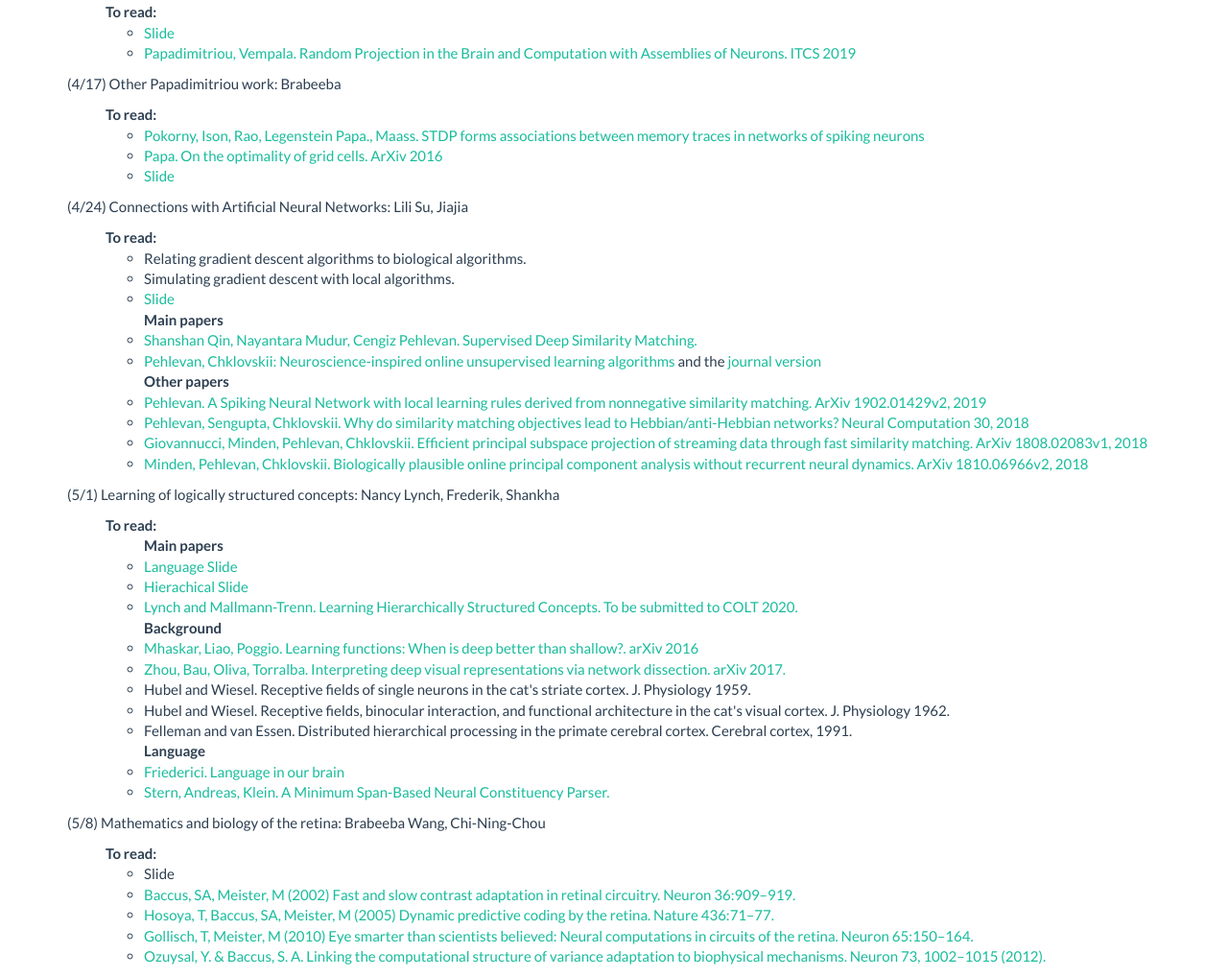
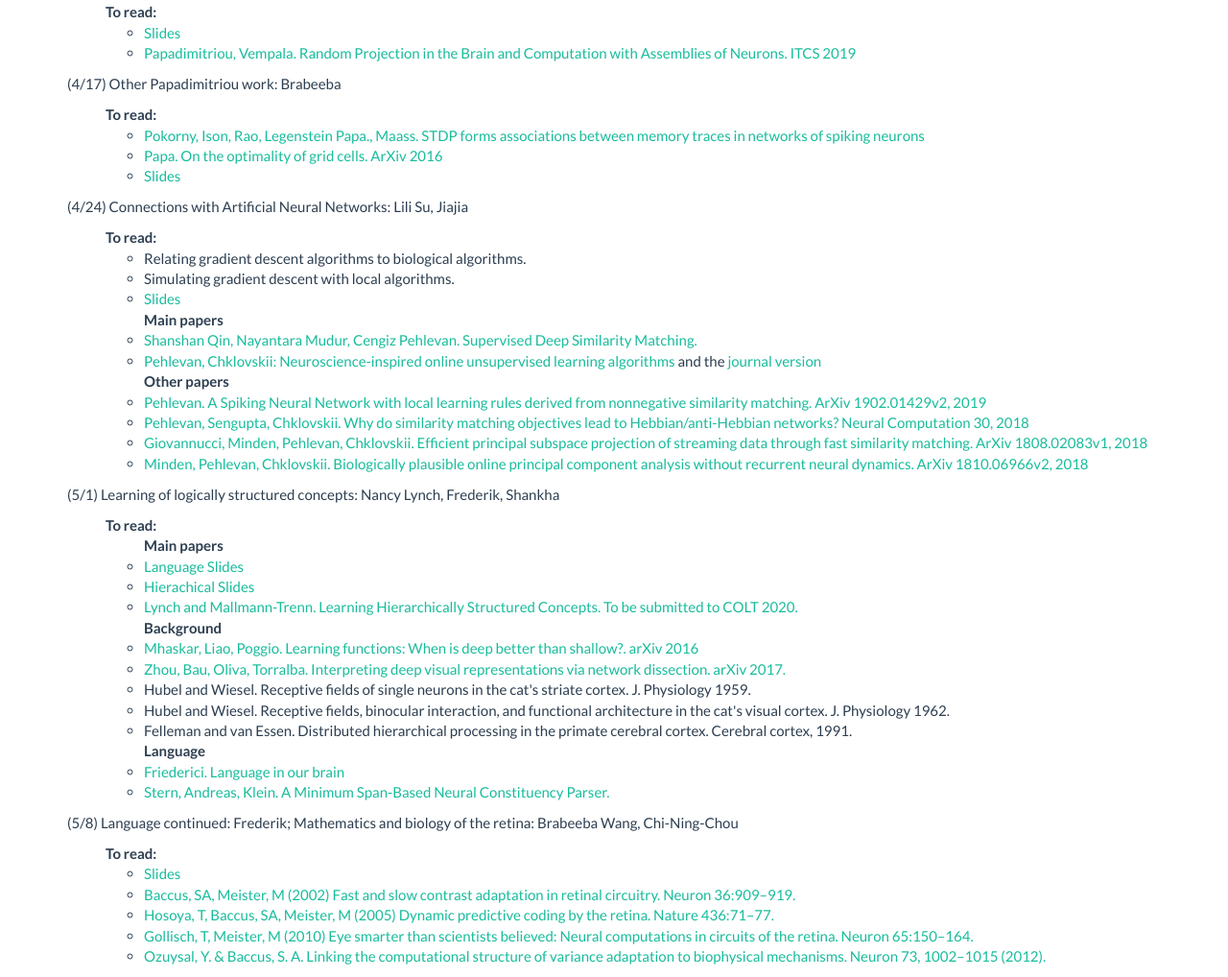
Before and after one commit to brabeeba/neuralReadingGroup, a plain HTML site: page index.html in a window 1280 px wide. Shown: the part 2190-3208 px from the top of the page at 96% size. Drawn offline with Linux system fonts and the light colour scheme; files that its build step writes are made by us from their sources; files whose address does not match are found by name.

Commit message:
add references

```diff
--- a/index.html
+++ b/index.html
@@ -113,7 +113,7 @@ changing edge weights.</li>
 			<ul>
 				<strong>To read:</strong>
 				<ul>
-			<li> <a href="https://arxiv.org/pdf/1911.02363.pdf">Chou, Wang. ODE-Inspired Analysis for the Biological Version of Oja's Rule in Solving Streaming PCA with For-All-Time Guarantee. Submitted to COLT 2020</a>
+			<li> <a href="https://arxiv.org/pdf/1911.02363.pdf">Chou, Wang. ODE-Inspired Analysis for the Biological Version of Oja's Rule in Solving Streaming PCA with For-All-Time Guarantee.</a>
 			</li>
 		</ul>
 		<strong>What was presented:</strong>
@@ -203,7 +203,7 @@ changing edge weights.</li>
 			<ul>
 				<strong>To read:</strong>
 				<ul>
-				<li><a href="MIT2020.pptx">Slide</a> </li>
+				<li><a href="MIT2020.pptx">Slides</a> </li>
 				<li><a href="https://www.cc.gatech.edu/~vempala/papers/assemblies.pdf">Papadimitriou, Vempala. Random Projection in the Brain and Computation with Assemblies of Neurons. ITCS 2019</a> </li>
 			</ul>
 		</ul>
@@ -215,7 +215,7 @@ changing edge weights.</li>
 				<ul>
 					<li><a href="https://www.biorxiv.org/content/10.1101/188938v2.full.pdf">Pokorny, Ison, Rao, Legenstein Papa., Maass. STDP forms associations between memory traces in networks of spiking neurons</a> </li>
 					<li><a href="https://arxiv.org/pdf/1606.04876.pdf">Papa. On the optimality of grid cells. ArXiv 2016</a> </li>
-					<li><a href="./grid&stdp.pdf">Slide</a> </li>
+					<li><a href="./grid&stdp.pdf">Slides</a> </li>
 			</ul>
 
 
@@ -227,7 +227,7 @@ changing edge weights.</li>
 				<ul>
 					<li>Relating gradient descent algorithms to biological algorithms.</li>
 				<li>Simulating gradient descent with local algorithms.</li>
-				<li><a href="./Chklovskii_Paper.pdf">Slide</a> </li>
+				<li><a href="./Chklovskii_Paper.pdf">Slides</a> </li>
 				<strong>Main papers</strong>
 				<li><a href="https://arxiv.org/pdf/2002.10378.pdf">Shanshan Qin,  Nayantara Mudur, Cengiz Pehlevan. Supervised Deep Similarity Matching.</a></li>
 				<li><a href="https://arxiv.org/pdf/1908.01867.pdf">Pehlevan, Chklovskii: Neuroscience-inspired online unsupervised learning algorithms</a> and the <a href="https://ieeexplore.ieee.org/document/8887559">journal version</a> </li>
@@ -250,8 +250,8 @@ changing edge weights.</li>
 				<strong>To read:</strong>
 				<ul>
 					<strong>Main papers</strong>
-					<li><a href="Brain-Reading-Group-2020-Language.pdf">Language Slide</a> </li>
-					<li><a href="Brain-Reading-Group.pdf">Hierachical Slide</a> </li>
+					<li><a href="Brain-Reading-Group-2020-Language.pdf">Language Slides</a> </li>
+					<li><a href="Brain-Reading-Group.pdf">Hierachical Slides</a> </li>
 					<li><a href="https://arxiv.org/pdf/1909.04559.pdf">Lynch and Mallmann-Trenn. Learning Hierarchically Structured Concepts. To be submitted to COLT 2020.</a></li>
 					<strong>Background</strong>
 					<li><a href="https://arxiv.org/pdf/1603.00988.pdf">Mhaskar, Liao, Poggio. Learning functions:  When is deep better than shallow?. arXiv 2016</a> </li>
@@ -269,11 +269,11 @@ changing edge weights.</li>
 
 			</ul>
 		</p>
-		<p>(5/8)  Mathematics and biology of the retina:  Brabeeba Wang, Chi-Ning-Chou
+		<p>(5/8)  Language continued: Frederik; Mathematics and biology of the retina:  Brabeeba Wang, Chi-Ning-Chou
 			<ul>
 				<strong>To read:</strong>
 				<ul>
-					<li><a href="Retina.pdf"></a>Slide</li>
+					<li><a href="Retina.pdf">Slides</a></li>
 					<li><a href="https://meisterlab.caltech.edu/documents/48-baccus_2002_contrast_adaptation">Baccus, SA, Meister, M (2002) Fast and slow contrast adaptation in retinal circuitry. Neuron 36:909–919. </a> </li>
 					<li><a href="https://meisterlab.caltech.edu/documents/40-hosoya_2005_dynamic.pdf">Hosoya, T, Baccus, SA, Meister, M (2005) Dynamic predictive coding by the retina. Nature 436:71–77.</a></li>
 					<li><a href="https://meisterlab.caltech.edu/documents/27-gollisch_2010_retinal_computation.pdf">Gollisch, T, Meister, M (2010) Eye smarter than scientists believed: Neural computations in circuits of the retina. Neuron 65:150–164.</a></li>
```
Also changed, not shown: 1 other file.
